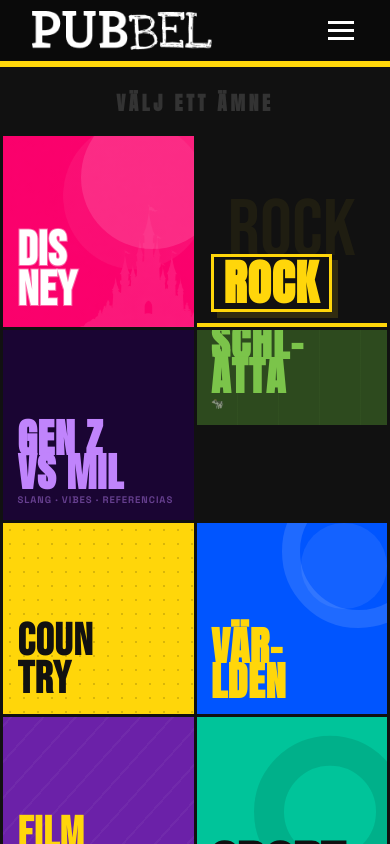
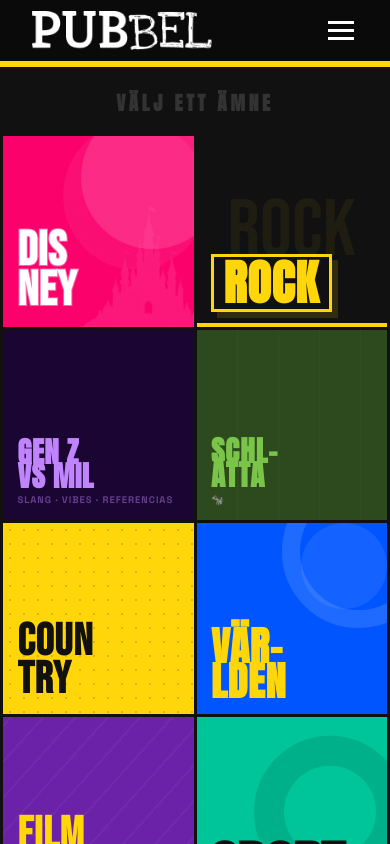
Before and after one commit to Mickan10/PUBBEL, a React (Vite) app: page / in a window 390 px wide. Shown: the top 844 px of the page. Built offline with nearby package versions, Linux system fonts and the light colour scheme; a web font is replaced by a local one.

Commit message:
fix schlatta tile on mobile

```diff
--- a/src/pages/Home.module.css
+++ b/src/pages/Home.module.css
@@ -672,10 +672,11 @@
       "mat       vetenskap"
       "natur     teknik";
   }
-  .rock, .sport, .teknik, .genz { aspect-ratio: 1; }
-  .schlatta { aspect-ratio: 2 / 1; }
+  .rock, .sport, .teknik, .genz, .schlatta { aspect-ratio: 1; }
   .rock_ghost { font-size: clamp(5rem, 18vw, 10rem); }
   .sport_circle { width: 80%; right: -10%; }
+  .schlatta_title { font-size: clamp(1.8rem, 5vw, 2.5rem); }
+  .genz_title { font-size: clamp(1.8rem, 5vw, 2.5rem); }
 }
 
 @media (max-width: 420px) {
```
